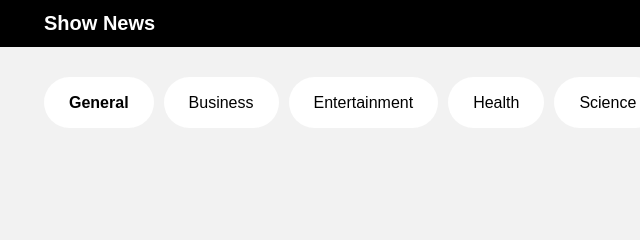
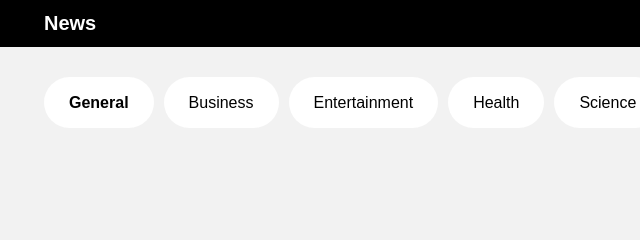
Before and after one commit to OMManko/ES6, a website: page index.html in a window 1280 px wide. Shown: the top 240 px of the page, 26-666 px from the left. Drawn offline with Linux system fonts and the light colour scheme; no server answers.

Commit message:
Update index.html

```diff
--- a/index.html
+++ b/index.html
@@ -10,7 +10,7 @@
         <header class="header">
             <div class="container">
                 <div class="header-logo">
-                    Show News
+                    News
                 </div>
             </div>
 
```
